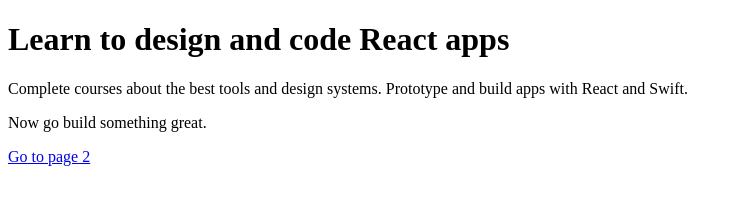
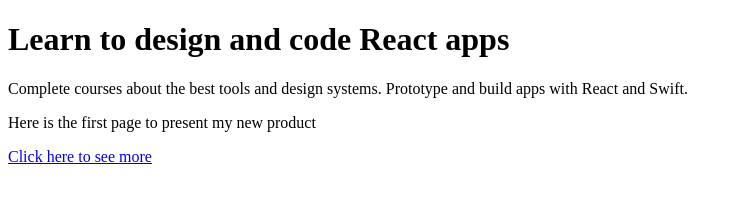
Before and after one commit to mayssa2895/my-app, a Gatsby site: page / in a window 1280 px wide. Shown: the whole page, without its empty margins (0-742 px from the left). Built offline with nearby package versions, Linux system fonts and the light colour scheme; Gatsby itself is replaced by a stand-in of ours.

Commit message:
Next page new wording

```diff
--- a/src/pages/index.js
+++ b/src/pages/index.js
@@ -5,8 +5,8 @@
   <div>
     <h1>Learn to design and code React apps</h1>
     <p>Complete courses about the best tools and design systems. Prototype and build apps with React and Swift.</p>
-    <p>Now go build something great.</p>
-    <Link to="/page-2/">Go to page 2</Link>
+    <p>Here is the first page to present my new product</p>
+    <Link to="/page-2/">Click here to see more</Link>
   </div>
 )
 
```
